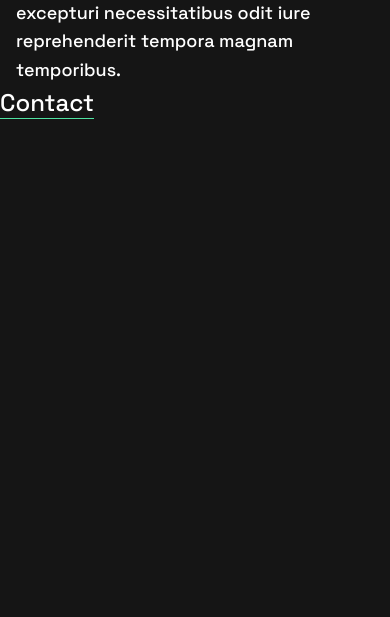
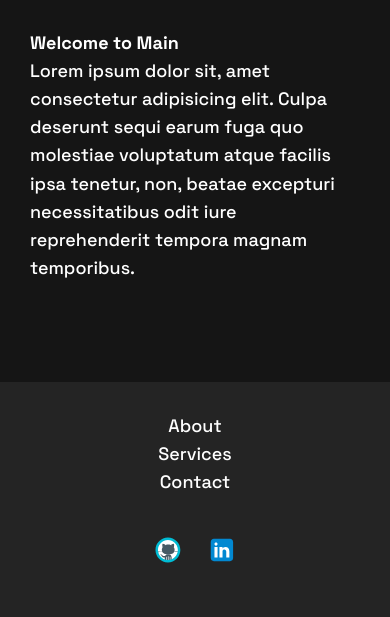
Before and after one commit to WADEAWHILE/wadeawhile.github.io, a PHP site: page / in a window 390 px wide. Shown: the part 334-951 px from the top of the page. Before the commit the page ends 453 px from the top, so only its background shows below. Run offline with PHP 8.4, Linux system fonts and the light colour scheme.

Commit message:
Update base site
Changed index.html components
Changed global.css
Basic page layout complete

```diff
--- a/Example01/css/global.css
+++ b/Example01/css/global.css
@@ -18,7 +18,7 @@
     --lh-body: 1.56; /* 28px(desired line-height) / 18px(desired font-size) = 1.56(ratio). This allows the font-size to change and the ratio stay as expected */
 
     /* Width */
-    --container: 69.375rem;
+    --container: 100rem; /* 1600px */
 
     --transition: 250ms ease-in-out;
 }
@@ -51,22 +51,25 @@ a {
 
 .header {
     margin-top: 20px;
+    margin-bottom: 20px;
 }
 
-.header__nav {
-    display: flex;
+.headerNav {
+    display: inline-flex;
     flex-wrap: wrap;
+    align-items: flex-end; /* aligns to bottom line */
     justify-content: center;
     text-align: center;
     gap: 20px 25px;
+    width: 100%;
 }
 
-.logo img {
+#logo {
     width: 3.125rem;
-    width: clamp(3.125rem, -0.625rem + 10vw, 6.25rem); /* min size:50px, max size:100px, min viewport:600px, max viewport:1100px */
+    width: clamp(3.125rem, 3.1230456535334583rem + 3.1269543464665412vw, 6.25rem); /* min size:50px, max size:100px, min viewport:1px, max viewport:1600px */
 }
 
-.header__home {
+.headerHome {
     font-size: 1.5rem;
     font-size: clamp(1.5rem, 1.02rem + 2.04vw, 2rem);
     color: var(--white);
@@ -83,10 +86,8 @@ a {
 }
 
 .header a {
-    display: inline-block;
     color: var(--white);
     text-decoration: none;
-    font-size: var(--fs-24);
 }
 
 .header a:hover {
@@ -95,61 +96,126 @@ a {
     border-bottom: 1px solid var(--green);
 }
 
-#github__icon svg path:nth-of-type(2),
-#github__icon svg path:nth-of-type(3),
-#github__icon svg path:nth-of-type(4) {
-    transition: color var(--transition);
+.headerLinks {
+    margin-left: 0rem;
+    margin-left: clamp(0rem, -7.5rem + 20vw, 12.5rem); /* min size:0px, max size:200px, min viewport:600px, max viewport:1600px */
 }
 
-#github__icon svg:hover path:nth-of-type(2),
-#github__icon svg:hover path:nth-of-type(3),
-#github__icon svg:hover path:nth-of-type(4) {
-    fill: var(--green);
+.headerLinks ul {
+    display: inline-flex;
+    flex-wrap: wrap;
+    align-items: flex-end; /* aligns to bottom line */
+    justify-content: center;
+    text-align: center;
+    gap: 20px 25px;
+    font-size: var(--fs-18);
+    margin-bottom: 0.3rem;
 }
 
-/* MAIN */
-
-.wrapper {
-    width: calc(100% - 2rem); /* mobile default width (1rem = 16px) */
-    max-width: var(--container);
-    margin-inline: auto; /* center */
+.headerSocialLinks {
+    margin-bottom: 3rem;
 }
 
-.contact a {
+/*.headerLinks a {
     color: var(--white);
     text-decoration: none;
     border-bottom: 1px solid var(--green);
     font-size: var(--fs-24);
 }
 
-.contact a:hover {
+.headerLinks a:hover {
+    color: var(--green);
+    text-decoration: none;
+    border-bottom: 1px solid var(--green);
+}*/
+
+/*#githubIcon svg path:nth-of-type(2),
+#githubIcon svg path:nth-of-type(3),
+#githubIcon svg path:nth-of-type(4) {
+    transition: color var(--transition);
+}
+
+#githubIcon svg:hover path:nth-of-type(2),
+#githubIcon svg:hover path:nth-of-type(3),
+#githubIcon svg:hover path:nth-of-type(4) {
+    fill: var(--green);
+}*/
+
+
+
+/* MAIN */
+
+.main {
+    margin-top: 50px;
+}
+
+.wrapper {
+    width: calc(100% - 2rem); /* (1rem = 16px) */
+    max-width: var(--container);
+    margin-inline: auto; /* center */
+}
+
+
+
+/* FOOTER */
+
+.footer {
+    display: flex;
+    background-color: var(--dark-grey);
+    padding-top: 30px;
+    padding-bottom: 30px;
+    margin-top: 100px;
+}
+
+.footer ul {
+    text-align: center;
+    font-size: var(--fs-18);
+    list-style-type: none;
+    margin-bottom: 0.3rem;
+}
+
+.footerSocialLinks ul {
+    margin-top: 30px;
+}
+
+.footerSocialLinks ul li svg {
+    margin-left: 10px;
+    margin-right: 10px;
+    width: 1.5rem;
+    width: clamp(1.5rem, 1.4990619136960601rem + 1.5009380863039399vw, 3rem); /* min size:24px, max size:48px, min viewport:1px, max viewport:1600px */
+}
+
+.footer a {
+    color: var(--white);
+    text-decoration: none;
+}
+
+.footer a:hover {
     color: var(--green);
     text-decoration: none;
     border-bottom: 1px solid var(--green);
 }
 
-/* FOOTER */
-
-
-
 
 /* MEDIA QUERIES */
 
-/* Tablet */
-/* 600px = 37.7em */
-@media (min-width: 37.5em) {
+/* Mobile */
+/* 600px = 37.5em */
+@media only screen and (min-width: 1em) and (max-width: 37.5em ) {
     .wrapper {
         width: calc(100% - 3.75rem);
     }
 
-    .header__nav {
-        justify-content: flex-start;
-        text-align: left;
-        gap: 20px 25px;
-    }
-
-    .header__home {
+    .headerHome {
         flex: 1;
         margin-inline-end: auto;
     }
+
+    /*.headerLinks {
+        margin-left: 0px;
+    }*/
+
+    .headerSocialLinks {
+        margin-bottom: 0rem;
+    }
 }
--- a/Example01/index.html
+++ b/Example01/index.html
@@ -20,17 +20,41 @@
 <body>
     <header class="header">
         <div class="wrapper">
-            <nav class="header__nav">
-                <div class="logo">
-                    <img src="assets/images/logo/Logo 500x500.svg" alt="Example01 logo"/>
-                </div>
-                <a href="/" class="header__home">
+            <nav class="headerNav">
+                <img src="assets/images/logo/Logo 500x500.svg" alt="Example01 logo" id="logo"/>
+                <ul>
+                    <li>
+                        <a href="/" class="headerHome">
                             Example01
                             <span class="visually-hidden"> <!-- for screen readers -->
                                 (to home page)
                             </span>
                         </a>
-                <a href="https://github.com/WADEAWHILE" id="github__icon">
+                    </li>
+                </ul>
+                <div class="headerLinks">
+                    <ul>
+                        <li>
+                            <a href="#">
+                                About
+                            </a>
+                        </li>
+                        <li>
+                            <a href="#">
+                                Services
+                            </a>
+                        </li>
+                        <li>
+                            <a href="#">
+                                Contact
+                            </a>
+                        </li>
+                    </ul>
+                </div>
+                <div class="headerSocialLinks">
+                    <ul>
+                        <li>
+                        <a href="https://github.com/WADEAWHILE" id="githubIcon">
                             <svg xmlns="http://www.w3.org/2000/svg"  viewBox="0 0 48 48" width="24px" height="24px" role="img" aria-labelledby="GitHub Icon to link to my GitHub page">
                                 <path fill="#fff" d="M41,24c0,9.4-7.6,17-17,17S7,33.4,7,24S14.6,7,24,7S41,14.6,41,24z"/>
                                 <path fill="#455a64" d="M21 41v-5.5c0-.3.2-.5.5-.5s.5.2.5.5V41h2v-6.5c0-.3.2-.5.5-.5s.5.2.5.5V41h2v-5.5c0-.3.2-.5.5-.5s.5.2.5.5V41h1.8c.2-.3.2-.6.2-1.1V36c0-2.2-1.9-5.2-4.3-5.2h-2.5c-2.3 0-4.3 3.1-4.3 5.2v3.9c0 .4.1.8.2 1.1L21 41 21 41zM40.1 26.4C40.1 26.4 40.1 26.4 40.1 26.4c0 0-1.3-.4-2.4-.4 0 0-.1 0-.1 0-1.1 0-2.9.3-2.9.3-.1 0-.1 0-.1-.1 0-.1 0-.1.1-.1.1 0 2-.3 3.1-.3 1.1 0 2.4.4 2.5.4.1 0 .1.1.1.2C40.2 26.3 40.2 26.4 40.1 26.4zM39.8 27.2C39.8 27.2 39.8 27.2 39.8 27.2c0 0-1.4-.4-2.6-.4-.9 0-3 .2-3.1.2-.1 0-.1 0-.1-.1 0-.1 0-.1.1-.1.1 0 2.2-.2 3.1-.2 1.3 0 2.6.4 2.6.4.1 0 .1.1.1.2C39.9 27.1 39.9 27.2 39.8 27.2zM7.8 26.4c-.1 0-.1 0-.1-.1 0-.1 0-.1.1-.2.8-.2 2.4-.5 3.3-.5.8 0 3.5.2 3.6.2.1 0 .1.1.1.1 0 .1-.1.1-.1.1 0 0-2.7-.2-3.5-.2C10.1 26 8.6 26.2 7.8 26.4 7.8 26.4 7.8 26.4 7.8 26.4zM8.2 27.9c0 0-.1 0-.1-.1 0-.1 0-.1 0-.2.1 0 1.4-.8 2.9-1 1.3-.2 4 .1 4.2.1.1 0 .1.1.1.1 0 .1-.1.1-.1.1 0 0 0 0 0 0 0 0-2.8-.3-4.1-.1C9.6 27.1 8.2 27.9 8.2 27.9 8.2 27.9 8.2 27.9 8.2 27.9z"/>
@@ -39,20 +63,24 @@
                                 <path fill="#00bcd4" d="M24,4C13,4,4,13,4,24s9,20,20,20s20-9,20-20S35,4,24,4z M24,40c-8.8,0-16-7.2-16-16S15.2,8,24,8 s16,7.2,16,16S32.8,40,24,40z"/>
                             </svg>
                         </a>
-                <a href="">
+                        <a href="" id="linkedinIcon">
                             <svg xmlns="http://www.w3.org/2000/svg"  viewBox="0 0 48 48" width="24px" height="24px" role="img" aria-labelledby="Linkedin Icon to link to my Linkedin page">
                                 <path fill="#0288D1" d="M42,37c0,2.762-2.238,5-5,5H11c-2.761,0-5-2.238-5-5V11c0-2.762,2.239-5,5-5h26c2.762,0,5,2.238,5,5V37z"/>
                                 <path fill="#FFF" d="M12 19H17V36H12zM14.485 17h-.028C12.965 17 12 15.888 12 14.499 12 13.08 12.995 12 14.514 12c1.521 0 2.458 1.08 2.486 2.499C17 15.887 16.035 17 14.485 17zM36 36h-5v-9.099c0-2.198-1.225-3.698-3.192-3.698-1.501 0-2.313 1.012-2.707 1.99C24.957 25.543 25 26.511 25 27v9h-5V19h5v2.616C25.721 20.5 26.85 19 29.738 19c3.578 0 6.261 2.25 6.261 7.274L36 36 36 36z"/>
                             </svg>
                         </a>
-                <!-- <a href="">
-                    <img src="/assets/images/icon-twitter.svg" alt="Twitter" width="24" height="24"/>
-                </a> -->
+                        </li>
+                    </ul>
+                </div>
             </nav>
         </div>
     </header>
 
-    <main id="main">
+    <div class="banner">
+        <video src="assets/videos/Example Video Banner01.mp4" autoplay muted></video>
+    </div>
+
+    <main class="main">
         <div class="wrapper">
             <h1>
                 Welcome to Main
@@ -61,8 +89,22 @@
                 Lorem ipsum dolor sit, amet consectetur adipisicing elit. Culpa deserunt sequi earum fuga quo molestiae voluptatum atque facilis ipsa tenetur, non, beatae excepturi necessitatibus odit iure reprehenderit tempora magnam temporibus.
             </p>
         </div>
-        <div class="contact">
+    </main>
+
+    <footer class="footer">
+        <div class="wrapper">
+            <div class="footerLinks">
                 <ul>
+                    <li>
+                        <a href="#">
+                            About
+                        </a>
+                    </li>
+                    <li>
+                        <a href="#">
+                            Services
+                        </a>
+                    </li>
                     <li>
                         <a href="#">
                             Contact
@@ -70,10 +112,28 @@
                     </li>
                 </ul>
             </div>
-    </main>
-
-    <footer class="footer">
-
+            <div class="footerSocialLinks">
+                <ul>
+                    <li>
+                    <a href="https://github.com/WADEAWHILE" id="githubIcon">
+                        <svg xmlns="http://www.w3.org/2000/svg"  viewBox="0 0 48 48" width="48px" height="48px" role="img" aria-labelledby="GitHub Icon to link to my GitHub page">
+                            <path fill="#fff" d="M41,24c0,9.4-7.6,17-17,17S7,33.4,7,24S14.6,7,24,7S41,14.6,41,24z"/>
+                            <path fill="#455a64" d="M21 41v-5.5c0-.3.2-.5.5-.5s.5.2.5.5V41h2v-6.5c0-.3.2-.5.5-.5s.5.2.5.5V41h2v-5.5c0-.3.2-.5.5-.5s.5.2.5.5V41h1.8c.2-.3.2-.6.2-1.1V36c0-2.2-1.9-5.2-4.3-5.2h-2.5c-2.3 0-4.3 3.1-4.3 5.2v3.9c0 .4.1.8.2 1.1L21 41 21 41zM40.1 26.4C40.1 26.4 40.1 26.4 40.1 26.4c0 0-1.3-.4-2.4-.4 0 0-.1 0-.1 0-1.1 0-2.9.3-2.9.3-.1 0-.1 0-.1-.1 0-.1 0-.1.1-.1.1 0 2-.3 3.1-.3 1.1 0 2.4.4 2.5.4.1 0 .1.1.1.2C40.2 26.3 40.2 26.4 40.1 26.4zM39.8 27.2C39.8 27.2 39.8 27.2 39.8 27.2c0 0-1.4-.4-2.6-.4-.9 0-3 .2-3.1.2-.1 0-.1 0-.1-.1 0-.1 0-.1.1-.1.1 0 2.2-.2 3.1-.2 1.3 0 2.6.4 2.6.4.1 0 .1.1.1.2C39.9 27.1 39.9 27.2 39.8 27.2zM7.8 26.4c-.1 0-.1 0-.1-.1 0-.1 0-.1.1-.2.8-.2 2.4-.5 3.3-.5.8 0 3.5.2 3.6.2.1 0 .1.1.1.1 0 .1-.1.1-.1.1 0 0-2.7-.2-3.5-.2C10.1 26 8.6 26.2 7.8 26.4 7.8 26.4 7.8 26.4 7.8 26.4zM8.2 27.9c0 0-.1 0-.1-.1 0-.1 0-.1 0-.2.1 0 1.4-.8 2.9-1 1.3-.2 4 .1 4.2.1.1 0 .1.1.1.1 0 .1-.1.1-.1.1 0 0 0 0 0 0 0 0-2.8-.3-4.1-.1C9.6 27.1 8.2 27.9 8.2 27.9 8.2 27.9 8.2 27.9 8.2 27.9z"/>
+                            <path fill="#455a64" d="M14.2,23.5c0-4.4,4.6-8.5,10.3-8.5c5.7,0,10.3,4,10.3,8.5S31.5,31,24.5,31S14.2,27.9,14.2,23.5z"/>
+                            <path fill="#455a64" d="M28.6 16.3c0 0 1.7-2.3 4.8-2.3 1.2 1.2.4 4.8 0 5.8L28.6 16.3zM20.4 16.3c0 0-1.7-2.3-4.8-2.3-1.2 1.2-.4 4.8 0 5.8L20.4 16.3zM20.1 35.9c0 0-2.3 0-2.8 0-1.2 0-2.3-.5-2.8-1.5-.6-1.1-1.1-2.3-2.6-3.3-.3-.2-.1-.4.4-.4.5.1 1.4.2 2.1 1.1.7.9 1.5 2 2.8 2 1.3 0 2.7 0 3.5-.9L20.1 35.9z"/>
+                            <path fill="#00bcd4" d="M24,4C13,4,4,13,4,24s9,20,20,20s20-9,20-20S35,4,24,4z M24,40c-8.8,0-16-7.2-16-16S15.2,8,24,8 s16,7.2,16,16S32.8,40,24,40z"/>
+                        </svg>
+                    </a>
+                    <a href="" id="linkedinIcon">
+                        <svg xmlns="http://www.w3.org/2000/svg"  viewBox="0 0 48 48" width="48px" height="48px" role="img" aria-labelledby="Linkedin Icon to link to my Linkedin page">
+                            <path fill="#0288D1" d="M42,37c0,2.762-2.238,5-5,5H11c-2.761,0-5-2.238-5-5V11c0-2.762,2.239-5,5-5h26c2.762,0,5,2.238,5,5V37z"/>
+                            <path fill="#FFF" d="M12 19H17V36H12zM14.485 17h-.028C12.965 17 12 15.888 12 14.499 12 13.08 12.995 12 14.514 12c1.521 0 2.458 1.08 2.486 2.499C17 15.887 16.035 17 14.485 17zM36 36h-5v-9.099c0-2.198-1.225-3.698-3.192-3.698-1.501 0-2.313 1.012-2.707 1.99C24.957 25.543 25 26.511 25 27v9h-5V19h5v2.616C25.721 20.5 26.85 19 29.738 19c3.578 0 6.261 2.25 6.261 7.274L36 36 36 36z"/>
+                        </svg>
+                    </a>
+                    </li>
+                </ul>
+            </div>
+        </div>
     </footer>
 </body>
 </html>
```
Also changed, not shown: 1 other file. Lines whose indentation alone changed are shown as unchanged.
